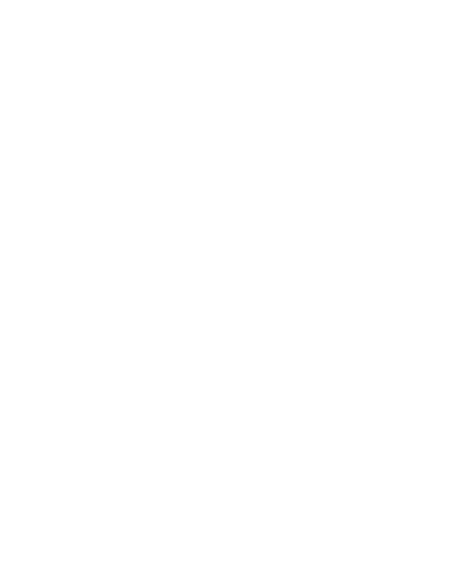
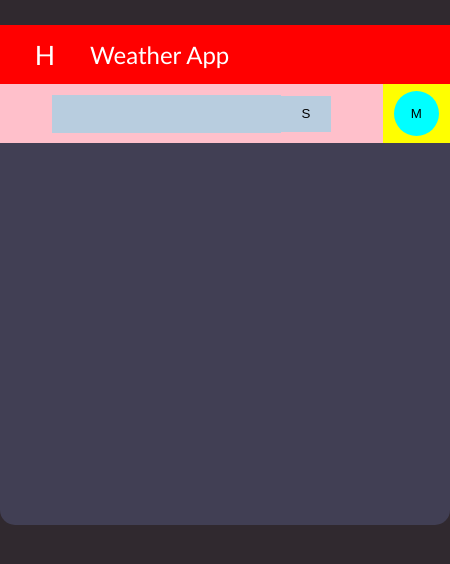
Before and after one commit to Thurein-Cizzy/WeatherApp, a plain HTML site: page index.html in a window 390 px wide. Shown: the whole page, 450 px wide, since content can reach past the window. Drawn offline with Linux system fonts and the light colour scheme.

Commit message:
responsive nav-bar added

```diff
--- a/index.html
+++ b/index.html
@@ -3,10 +3,29 @@
   <head>
     <meta charset="UTF-8" />
     <meta name="viewport" content="width=device-width, initial-scale=1.0" />
-    <title>Sample</title>
+    <title>Weather App</title>
     <link href="style.css" rel="stylesheet" type="text/css" />
   </head>
   <body>
+    <div class="card">
+      <div class="wrapper">
+        <div class="container-logo">
+          <div class="logo-holder">H</div>
+          <div class="app-name">Weather App</div>
+        </div>
+
+        <div class="container-search-group">
+          <div class="search-group">
+            <input type="text" id="city-name-input" />
+            <button id="search-button">S</button>
+          </div>
+          <div class="map-holder">
+            <button id="map-button">M</button>
+          </div>
+        </div>
+      </div>
+    </div>
+
     <script src="script.js"></script>
   </body>
 </html>
--- a/script.js
+++ b/script.js
@@ -1 +1,38 @@
-console.log("hello , thurein");
+let userLatitude;
+let userLongitude;
+let p;
+
+const getUserPosition = () => {
+  return new Promise((resolve, reject) => {
+    navigator.geolocation.getCurrentPosition(
+      (p) => {
+        resolve(p.coords);
+      },
+      (e) => {
+        reject(e);
+      }
+    );
+  });
+};
+
+async function getData(lati, long) {
+  let url = `https://api.open-meteo.com/v1/forecast?latitude=${lati}&longitude=${long}&hourly=temperature_2m&models=metno_seamless&current=temperature_2m,is_day`;
+  console.log(url);
+  let response = await fetch(url);
+
+  let result = await response.json();
+  console.log(result);
+}
+
+async function getWeather() {
+  try {
+    const coords = await getUserPosition();
+    userLatitude = coords.latitude;
+    userLongitude = coords.longitude;
+    getData(userLatitude, userLongitude);
+  } catch (e) {
+    console.log(e);
+  }
+}
+
+getWeather();
--- a/style.css
+++ b/style.css
@@ -1,4 +1,120 @@
 * {
   margin: 0;
   padding: 0;
+  box-sizing: border-box;
 }
+
+body {
+  background-color: #30292f;
+}
+
+.card {
+  width: 80%;
+  min-height: 500px;
+  min-width: 450px;
+  border-radius: 15px;
+  margin: 3vh auto;
+  background-color: #413f54;
+}
+
+.wrapper {
+  width: 100%;
+  display: flex;
+  justify-content: space-evenly;
+  align-items: center;
+  flex-wrap: wrap;
+}
+
+.container-logo {
+  flex-grow: 1;
+  width: 50%;
+  min-width: 450px;
+  height: 10vh;
+  background-color: red;
+  display: flex;
+}
+
+.logo-holder {
+  width: 20%;
+  height: 100%;
+  font-family: "Gill Sans", "Gill Sans MT", Calibri, "Trebuchet MS", sans-serif;
+  font-size: 20pt;
+  color: white;
+  text-align: center;
+  align-content: center;
+}
+
+.app-name {
+  width: 80%;
+  height: 100%;
+  font-family: "Gill Sans", "Gill Sans MT", Calibri, "Trebuchet MS", sans-serif;
+  font-size: 1.5rem;
+  color: white;
+  text-align: start;
+  align-content: center;
+  user-select: none;
+}
+.container-search-group {
+  flex-grow: 1;
+  width: 50%;
+  min-width: 450px;
+  height: 10vh;
+  background-color: blue;
+
+  display: flex;
+}
+.search-group {
+  width: 85%;
+  height: 100%;
+  background-color: pink;
+
+  display: flex;
+  align-items: center;
+  justify-content: end;
+}
+
+#city-name-input {
+  width: 60%;
+  height: 65%;
+  outline: none;
+  border: none;
+  background-color: rgb(184, 205, 223);
+}
+
+#search-button {
+  width: 50px;
+  height: 60%;
+  background-color: rgb(184, 205, 223);
+  border: none;
+}
+
+.map-holder {
+  width: 15%;
+  height: 100%;
+  background-color: yellow;
+  align-content: center;
+  text-align: center;
+}
+
+#map-button {
+  width: 45px;
+  height: 45px;
+  background-color: aqua;
+  border-radius: 50%;
+  outline: none;
+  border: none;
+}
+
+@media (max-width: 1000px) {
+  .container-logo {
+    height: 7vh;
+  }
+
+  .container-search-group {
+    height: 7vh;
+  }
+
+  .search-group {
+    justify-content: center;
+  }
+}
```
